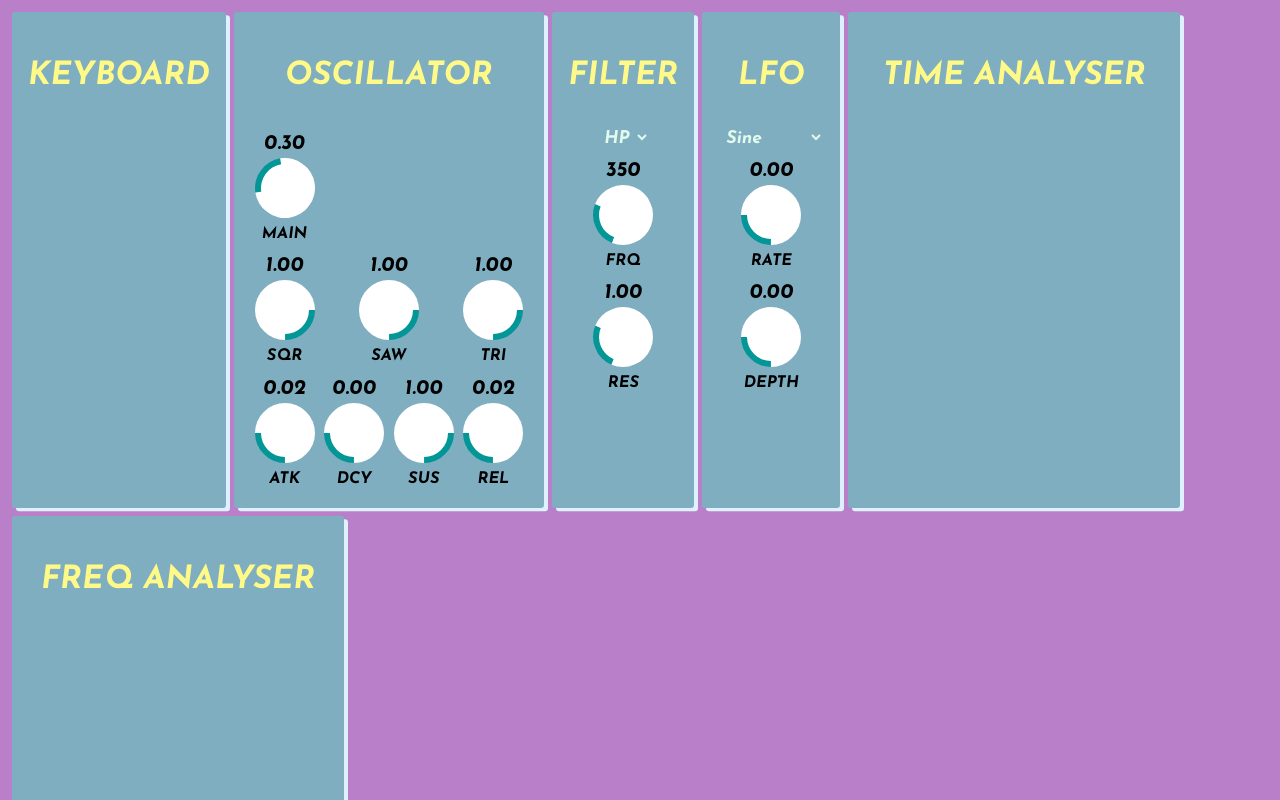
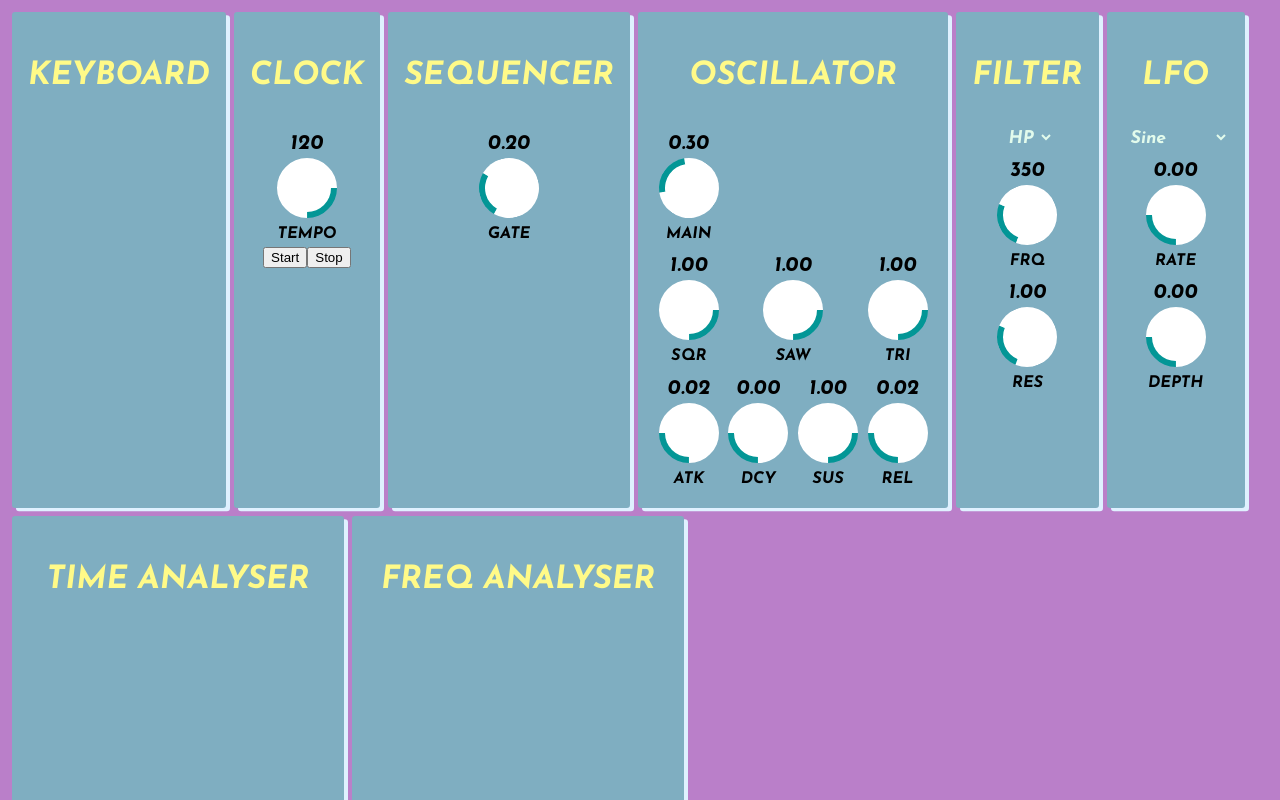
Before and after one commit to jkyle/austinjs-web-audio, a React app: page / in a window 1280 px wide. Shown: the top 800 px of the page. Built offline with nearby package versions, Linux system fonts and the light colour scheme.

Commit message:
Add Clock and Sequencer

```diff
--- a/src/App.js
+++ b/src/App.js
@@ -7,6 +7,8 @@ import MultiOsc, { MultiOscDOM } from './Multiosc'
 import Keyboard, { KeyboardDOM } from './Keyboard'
 import Filter, { FilterDOM } from './Filter'
 import LFO, { LFODOM } from './LFO'
+import Clock, { ClockDOM } from './Clock'
+import Sequencer, { SequencerDOM } from './Sequencer'
 
 const context = new (window.AudioContext || window.webkitAudioContext)()
 const keyboard = Keyboard(context)
@@ -26,10 +28,23 @@ gain.connect(context.destination)
 gain.connect(timeAnalyser.analyser)
 gain.connect(freqAnalyser.analyser)
 
+const clock = Clock(context)
+const sequencer = Sequencer(context)
+
+clock.register(sequencer.onTempoChange)
+clock.quarterEvents.listen(sequencer.trigger)
+sequencer.noteOn.listen(osc.start)
+
 export default () => (
   <div className={style.container}>
     <Device name="Keyboard">
       <KeyboardDOM device={keyboard} />
+    </Device>
+    <Device name="Clock">
+      <ClockDOM device={clock} />
+    </Device>
+    <Device name="Sequencer">
+      <SequencerDOM device={sequencer} />
     </Device>
     <Device name="Oscillator">
       <MultiOscDOM device={osc} />
```
